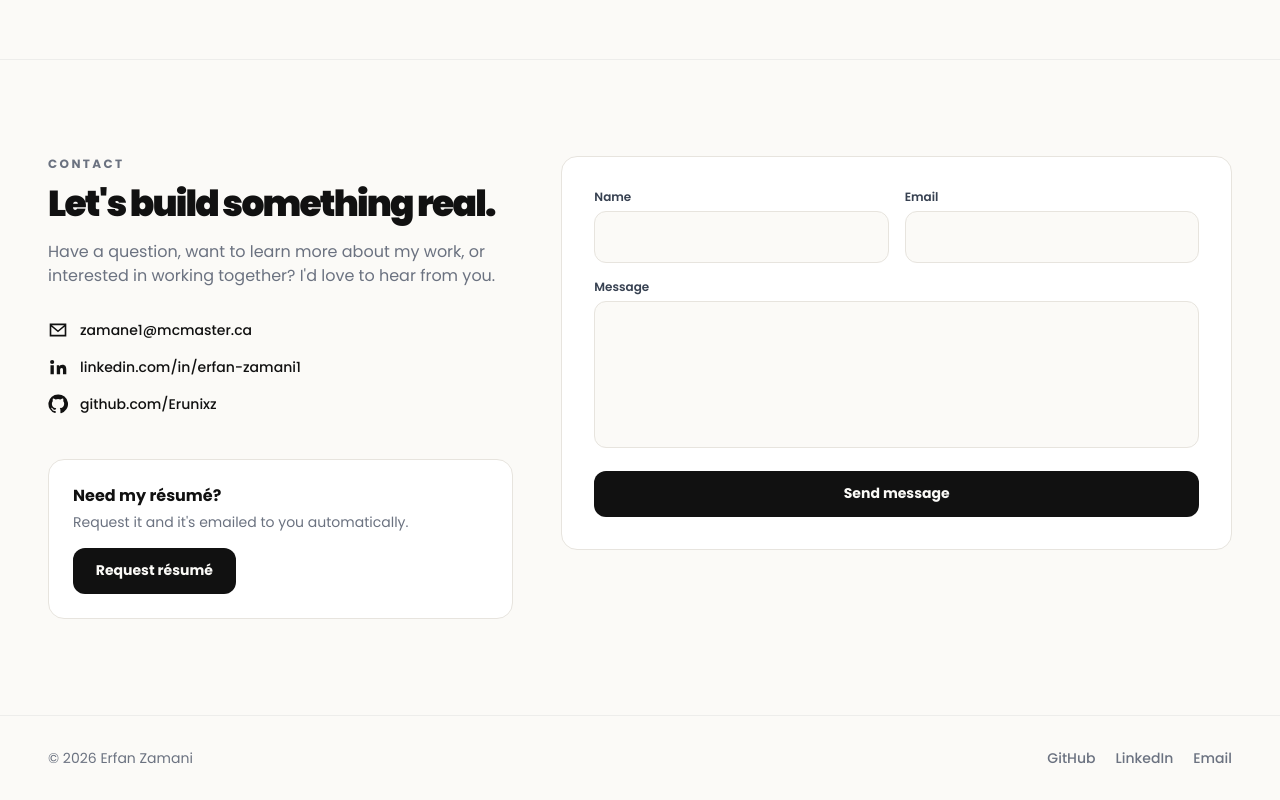
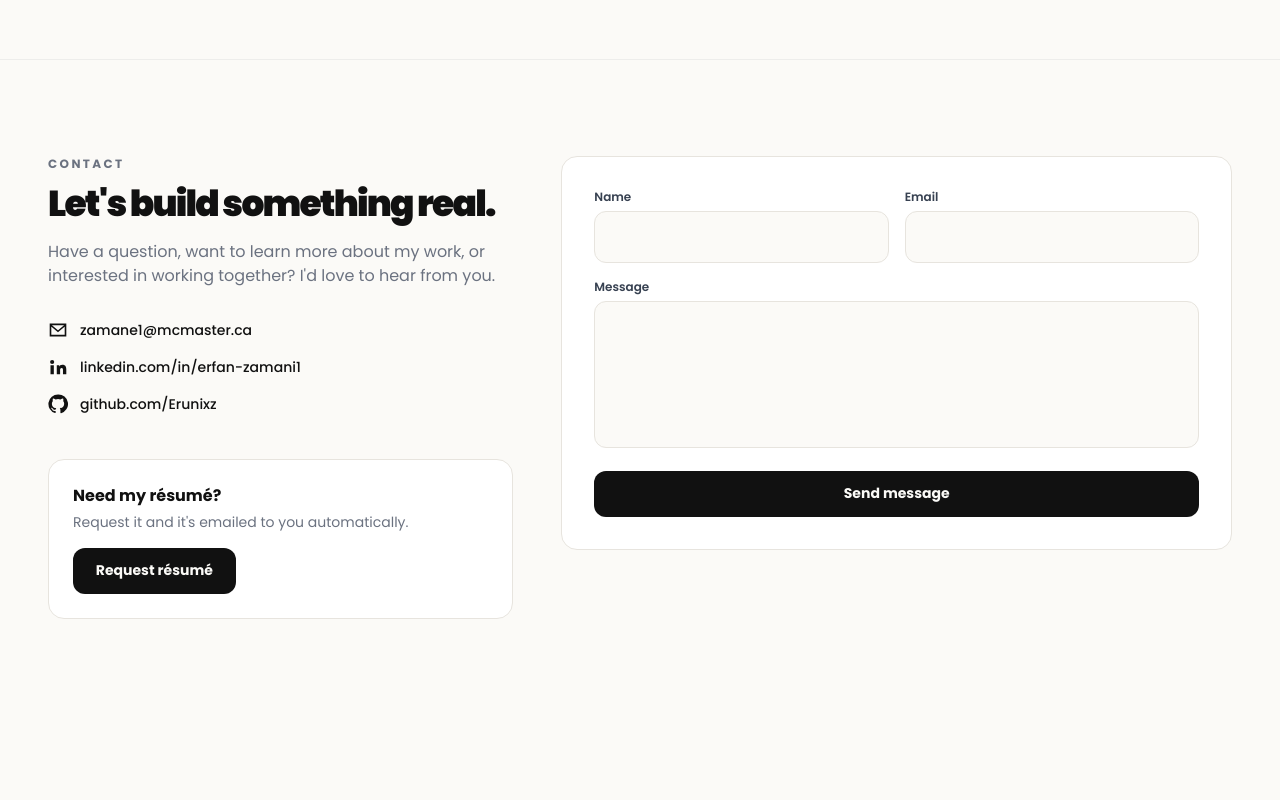
Before and after one commit to Erunixz/Portfolio, a Next.js app: page / in a window 1280 px wide. Shown: the part 8001-8801 px from the top of the page. After the commit the page ends 8716 px from the top, so only its background shows below. Built offline with nearby package versions, Linux system fonts and the light colour scheme.

Commit message:
chore(layout): remove site footer

```diff
--- a/app/layout.tsx
+++ b/app/layout.tsx
@@ -5,7 +5,6 @@ import "./globals.css"
 import { site } from "@/content/site"
 import Providers from "@/components/Providers"
 import SiteHeader from "@/components/SiteHeader"
-import SiteFooter from "@/components/SiteFooter"
 
 const poppins = Poppins({ subsets: ["latin"], weight: ["400", "500", "600", "700", "800", "900"], variable: "--font-poppins" })
 const geistMono = Geist_Mono({ subsets: ["latin"], variable: "--font-geist-mono" })
@@ -54,7 +53,6 @@ export default function RootLayout({ children }: Readonly<{ children: React.Reac
           <main id="main" className="pt-32 lg:pt-28">
             {children}
           </main>
-          <SiteFooter />
         </Providers>
         <Analytics />
       </body>
--- a/components/SiteFooter.tsx
+++ /dev/null
@@ -1,33 +0,0 @@
-import { site } from "@/content/site"
-
-const links = [
-  { href: site.github, label: "GitHub" },
-  { href: site.linkedin, label: "LinkedIn" },
-  { href: `mailto:${site.email}`, label: "Email" },
-]
-
-export default function SiteFooter() {
-  return (
-    <footer className="border-t border-mute/10">
-      <div className="shell flex flex-col gap-3 py-8 text-sm text-mute sm:flex-row sm:items-center sm:justify-between">
-        <p>
-          © {new Date().getFullYear()} {site.fullName}
-        </p>
-        <ul className="flex gap-5">
-          {links.map((l) => (
-            <li key={l.label}>
-              <a
-                href={l.href}
-                target={l.href.startsWith("http") ? "_blank" : undefined}
-                rel="noopener noreferrer"
-                className="font-medium transition-colors hover:text-ink"
-              >
-                {l.label}
-              </a>
-            </li>
-          ))}
-        </ul>
-      </div>
-    </footer>
-  )
-}
--- a/content/site.ts
+++ b/content/site.ts
@@ -1,7 +1,6 @@
 export const site = {
   name: "Erfan",
   firstName: "Erfan",
-  fullName: "Erfan Zamani",
   headline: "ML research & software engineering",
   description:
     "Erfan Zamani, Computer Science student at McMaster. ML Research Assistant working across machine learning and software engineering, and former software engineer on an AI sleep apnea screening platform at KITE Research Institute (UHN).",
```
